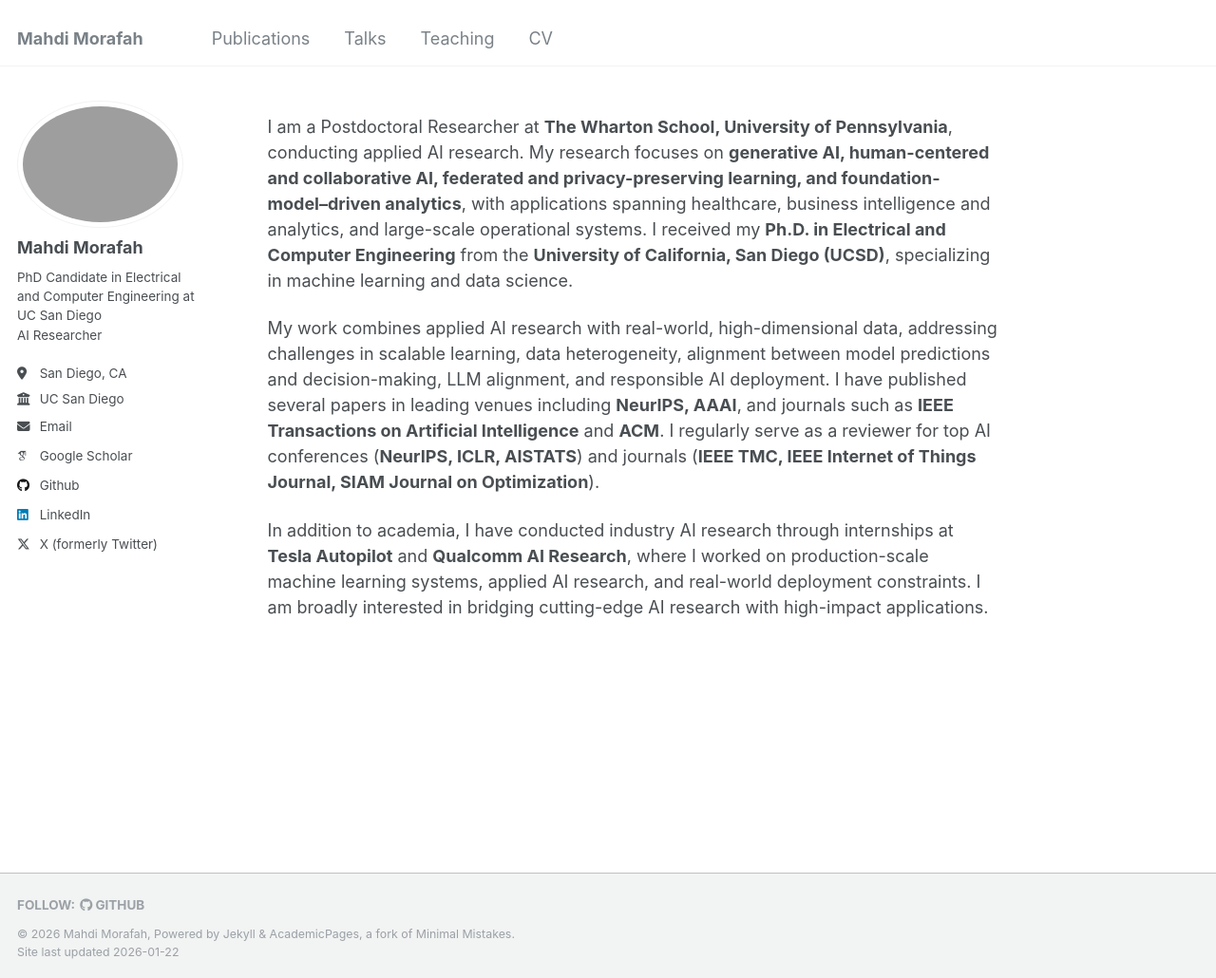
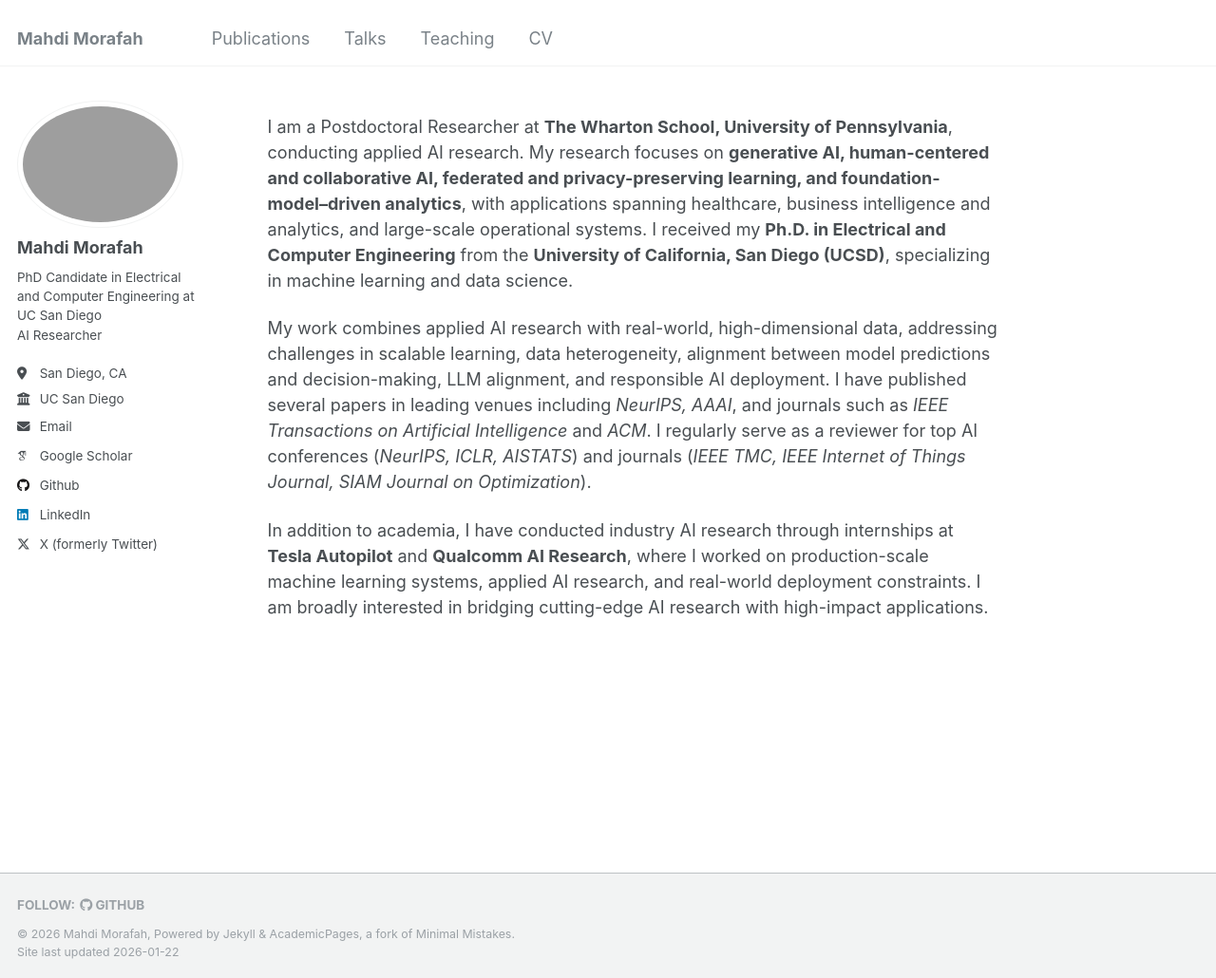
Before and after one commit to MMorafah/mmorafah, a Jekyll site: the page built from _pages/about.md, in a window 1280 px wide and 1030 px high. Shown: the whole window at 95% size. Built offline with Jekyll 4.4.1, drawn with Linux system fonts in a browser that asks for light colours; some web fonts are replaced.

Commit message:
Format publication venues and journals in italics
Updated formatting for publication venues and journals to use italics.

```diff
--- a/_pages/about.md
+++ b/_pages/about.md
@@ -10,7 +10,7 @@ redirect_from:
 I am a Postdoctoral Researcher at **The Wharton School, University of Pennsylvania**, conducting applied AI research. My research focuses on **generative AI, human-centered and collaborative AI, federated and privacy-preserving learning, and foundation-model–driven analytics**, with applications spanning healthcare, business intelligence and analytics, and large-scale operational systems. I received my **Ph.D. in Electrical and Computer Engineering** from the **University of California, San Diego (UCSD)**, specializing in machine learning and data science.
 <!-- I also hold an **M.S. from UCSD** and a **B.S. from Amirkabir University of Technology**, both in Electrical and Computer Engineering. -->
 
-My work combines applied AI research with real-world, high-dimensional data, addressing challenges in scalable learning, data heterogeneity, alignment between model predictions and decision-making, LLM alignment, and responsible AI deployment. I have published several papers in leading venues including **NeurIPS, AAAI**, and journals such as **IEEE Transactions on Artificial Intelligence** and **ACM**. I regularly serve as a reviewer for top AI conferences (**NeurIPS, ICLR, AISTATS**) and journals (**IEEE TMC, IEEE Internet of Things Journal, SIAM Journal on Optimization**).
+My work combines applied AI research with real-world, high-dimensional data, addressing challenges in scalable learning, data heterogeneity, alignment between model predictions and decision-making, LLM alignment, and responsible AI deployment. I have published several papers in leading venues including *NeurIPS, AAAI*, and journals such as *IEEE Transactions on Artificial Intelligence* and *ACM*. I regularly serve as a reviewer for top AI conferences (*NeurIPS, ICLR, AISTATS*) and journals (*IEEE TMC, IEEE Internet of Things Journal, SIAM Journal on Optimization*).
 
 In addition to academia, I have conducted industry AI research through internships at **Tesla Autopilot** and **Qualcomm AI Research**, where I worked on production-scale machine learning systems, applied AI research, and real-world deployment constraints. I am broadly interested in bridging cutting-edge AI research with high-impact applications.
 
```
